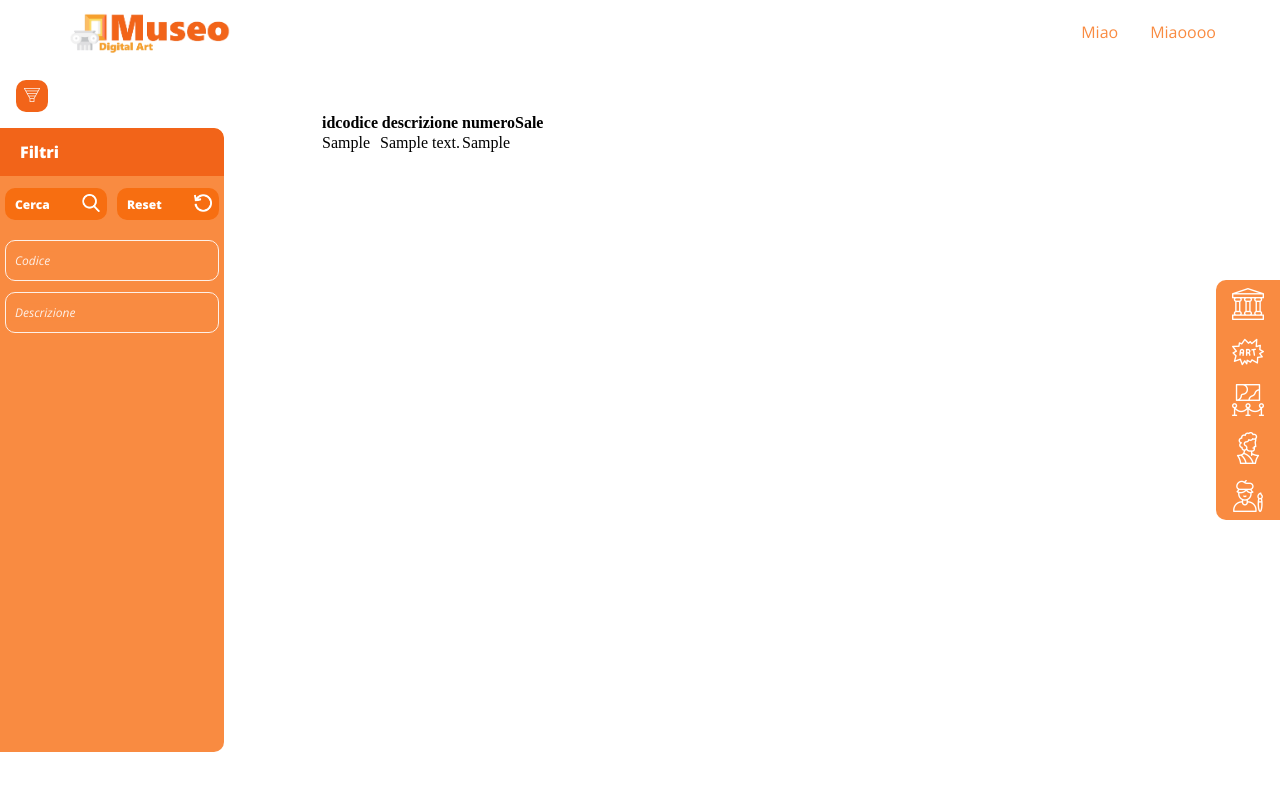
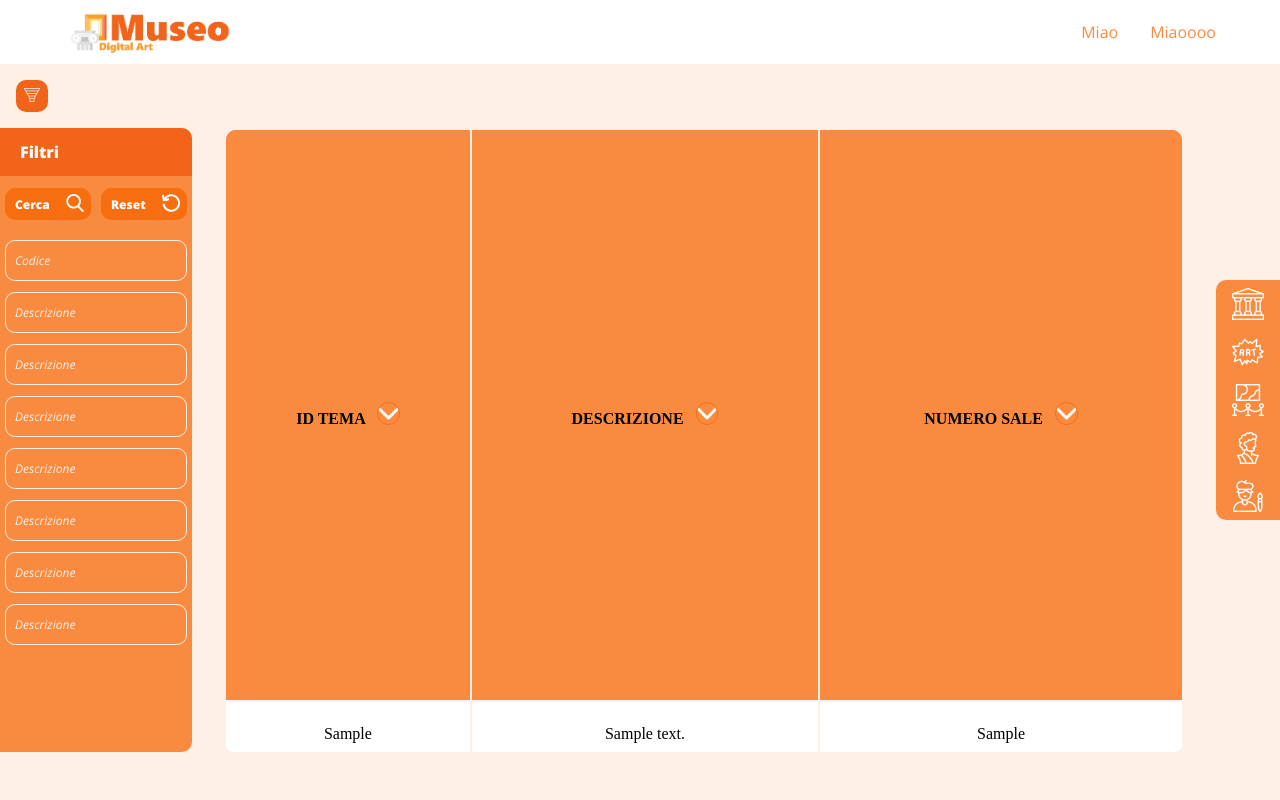
Before and after one commit to DanieleGotti/MUSEO_Digital_Art, a PHP site: page /tema.php in a window 1280 px wide. Run offline with PHP 8.4, Linux system fonts and the light colour scheme; tables that the repository leaves empty or names only in its code hold one stand-in row (values such as "Sample post").

Commit message:
UI table

```diff
--- a/code/css/cssTema.css
+++ b/code/css/cssPage.css
@@ -3,6 +3,10 @@
   padding: 0;
   list-style: none;
   text-decoration: none;
+}
+
+body {
+  background-color: #FEF0E7;
 }
 
 .filterButton {
@@ -22,11 +26,11 @@
 
 .filterButton:hover {
   background-color: #FFB68D;
-  border: 2px solid #F98B41;
+  border: 2px solid white;
 }
 
 .filters {
-  width: 14rem;
+  width: 12rem;
   height: calc(100vh - 11rem);
   position: fixed;
   background-color: #F98B41;
@@ -97,7 +101,6 @@
   position: relative;
 }
 
-
 .button {
   padding: 10px;
   width: 100%;
@@ -142,7 +145,6 @@
   height: 12px;
   transform: scale(1.5);
 }
-
 
 .filterScroll {
   margin: 0;
@@ -227,11 +229,6 @@
   transition: background-color 5000s ease-in-out 0s;
 }
 
-.main{
-  margin-left: 20rem;
-  z-index: 1;
-}
-
 ::-webkit-scrollbar {
   width: 0.5em;
   height: .5em;
@@ -253,3 +250,86 @@
 ::-webkit-scrollbar-thumb:hover {
   background: #F98B41;
 }
+
+.tableBody {
+  margin: 1rem;
+  margin-left: 14rem;
+  margin-right: 6rem;
+  height: calc(100vh - 11rem);
+  transition: width 200ms ease;
+  overflow-y: auto;
+  overflow-x: auto;
+  border-radius: 10px;
+}
+
+.tableBody thead {
+  position: sticky;
+  height: 100%;
+  width: 100%;
+  top: 0;
+  z-index: 2;
+  background-color: #F98B41;
+}
+
+.tableBody thead th:first-child {
+  border-top-left-radius: 10px;
+}
+
+.tableBody thead th:last-child {
+  border-top-right-radius: 10px;
+}
+
+.tableBody tbody tr:last-child td:first-child {
+  border-bottom-left-radius: 10px;
+}
+
+.tableBody tbody tr:last-child td:last-child {
+  border-bottom-right-radius: 10px;
+}
+
+table {
+  width: 100%;
+  height: calc(100vh - 10rem);
+}
+
+thead {
+  width: 100%;
+  height: 100%;
+  padding: 10px 0px;
+}
+
+th {
+  background-color: #F98B41;
+  min-height: 3rem;
+  vertical-align: middle;
+  text-align: center;
+}
+
+tbody {
+  display: table-row-group;
+  max-height: calc(100vh - 18rem);
+}
+
+td {
+  background-color: white;
+  padding: 0;
+  height: 4rem;
+  vertical-align: middle;
+  text-align: center;
+}
+
+.iconArrow {
+  display: inline-block;
+  width: 1.3rem;
+  height: 1.3rem;
+  border: 1.4px solid #F76E11;
+  border-radius: 50%;
+  text-align: center;
+  font-size: 1rem;
+  margin-left: .5rem;
+}
+
+.iconArrow img{
+  height: 1.3rem;
+  border-radius: 50%;
+}
--- a/code/index.php
+++ b/code/index.php
@@ -1,8 +1,8 @@
 <!DOCTYPE HTML>
 <html>
 <head>
-  <title>home</title>
-  <link rel="stylesheet" href="./css/cssStart.css">
+  <title>Museo - Digital Art</title>
+  <link rel="stylesheet" href="./css/cssHome.css">
 </head>
 
 <body>
--- a/code/js/jsFiltersMove.js
+++ b/code/js/jsFiltersMove.js
@@ -2,11 +2,14 @@ let isExpanded = true;
 
 function moveFilters() {
   const box = document.getElementById('filtri');
+  const table = document.getElementById('result');
 
   if (isExpanded) {
       box.style.width = '0rem';
+      table.style.marginLeft = '4rem';
   } else {
-      box.style.width = '14rem';
+      box.style.width = '12rem';
+      table.style.marginLeft = '14rem';
   }
   isExpanded = !isExpanded;
 }
--- a/code/tema.php
+++ b/code/tema.php
@@ -1,15 +1,14 @@
 <!DOCTYPE HTML>
 <html>
 <head>
-  <title>temi</title>
-  <link rel="stylesheet" href="./css/cssTema.css">
+  <title>Temi</title>
+  <link rel="stylesheet" href="./css/cssPage.css">
   <link rel="stylesheet" href="https://fonts.googleapis.com/css2?family=Open+Sans:ital,wght@0,300..800;1,300..800&display=swap">
   <script type="text/javascript" src="./js/jquery-2.0.0.js"></script>
   <script type="text/javascript" src="./js/jsFiltersMove.js"></script>
 </head>
 
 <body>
-
 <?php
   include 'header.html';
   include 'nav.html';
@@ -47,14 +46,46 @@
           <li class="filterItem">
             <input id="descrizione" class="input" name="descrizione" type="text"/>
             <label class="placeHolder">Descrizione</label>
+          </li>
+
+
+          <li class="filterItem">
+            <input id="descrizione" class="input" name="descrizione" type="text"/>
+            <label class="placeHolder">Descrizione</label>
+          </li>
+
+          <li class="filterItem">
+            <input id="descrizione" class="input" name="descrizione" type="text"/>
+            <label class="placeHolder">Descrizione</label>
+          </li>
+
+          <li class="filterItem">
+            <input id="descrizione" class="input" name="descrizione" type="text"/>
+            <label class="placeHolder">Descrizione</label>
+          </li>
+
+          <li class="filterItem">
+            <input id="descrizione" class="input" name="descrizione" type="text"/>
+            <label class="placeHolder">Descrizione</label>
+          </li>
+
+          <li class="filterItem">
+            <input id="descrizione" class="input" name="descrizione" type="text"/>
+            <label class="placeHolder">Descrizione</label>
+          </li>
+
+          <li class="filterItem">
+            <input id="descrizione" class="input" name="descrizione" type="text"/>
+            <label class="placeHolder">Descrizione</label>
+          </li>
+
         </div>
       </ul>
     </form>
   </div>
 
-  <div id="result" class="main">
+  <div id="result" class="tableBody">
 <?php
-
   $codice = "";
   $descrizione = "";
   $numeroSale  = "";
@@ -81,21 +112,31 @@
     echo "<p>DB Error on Query: " . $e->getMessage() . "</p>";
     $error = true;
   }
-
   if(!$error) {
 ?>
-
-      <table class="table">
-        <tr class="tableHeader">
-          <!--th>id </th-->
-          <th>idcodice</th>
-          <th>descrizione</th>
-          <th>numeroSale</th>
+    <table>
+        <thead>
+          <tr>
+            <th>ID TEMA
+              <span class="iconArrow">
+                <img src="./img/freccia.png">
+              </span>
+            </th>
+            <th>DESCRIZIONE
+              <span class="iconArrow">
+                <img src="./img/freccia.png">
+              </span>
+            </th>
+            <th>NUMERO SALE
+              <span class="iconArrow">
+                <img src="./img/freccia.png">
+              </span>
+            </th>
           </tr>
-
+        </thead>
+        <tbody>
 <?php
   $i=0;
-
   foreach($result as $riga) {
     $i=$i+1;
     $classRiga='class="rowOdd"';
@@ -106,19 +147,15 @@
   $descrizione = $riga["descrizione"];
   $numeroSale  = $riga["numeroSale"];
 ?>
-
             <tr <?php	echo $classRiga; ?> >
               <td > <?php echo $codice; ?> </td>
               <td > <?php echo $descrizione; ?> </td>
               <td > <?php echo $numeroSale; ?> </td>
             </tr>
 <?php } ?>
+        </tbody>
       </table>
-
 <?php }  ?>
-
   </div>
-
-
 </body>
 </html>
```
Also changed, not shown: code/insert.php (added, +37 -0 lines), code/js/insert.php (added, +37 -0 lines), code/start.php (added, +22 -0 lines), code/css/cssHome.css (renamed from code/css/cssStart.css), code/img/freccia.png (added). Lines whose indentation alone changed are shown as unchanged.
